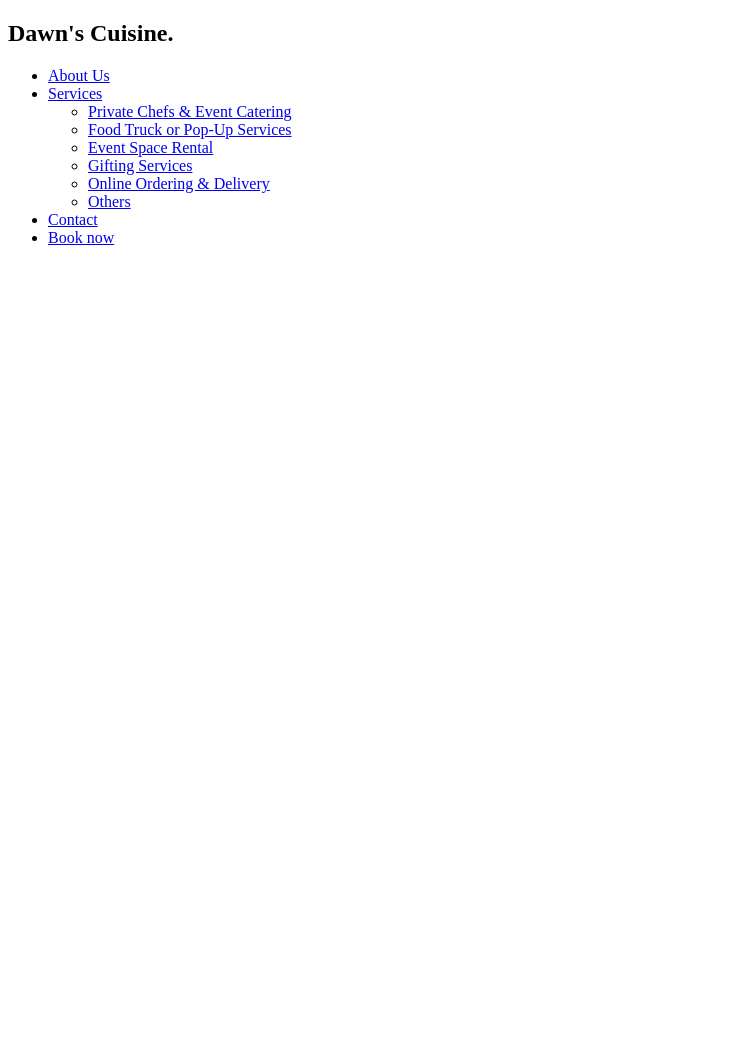
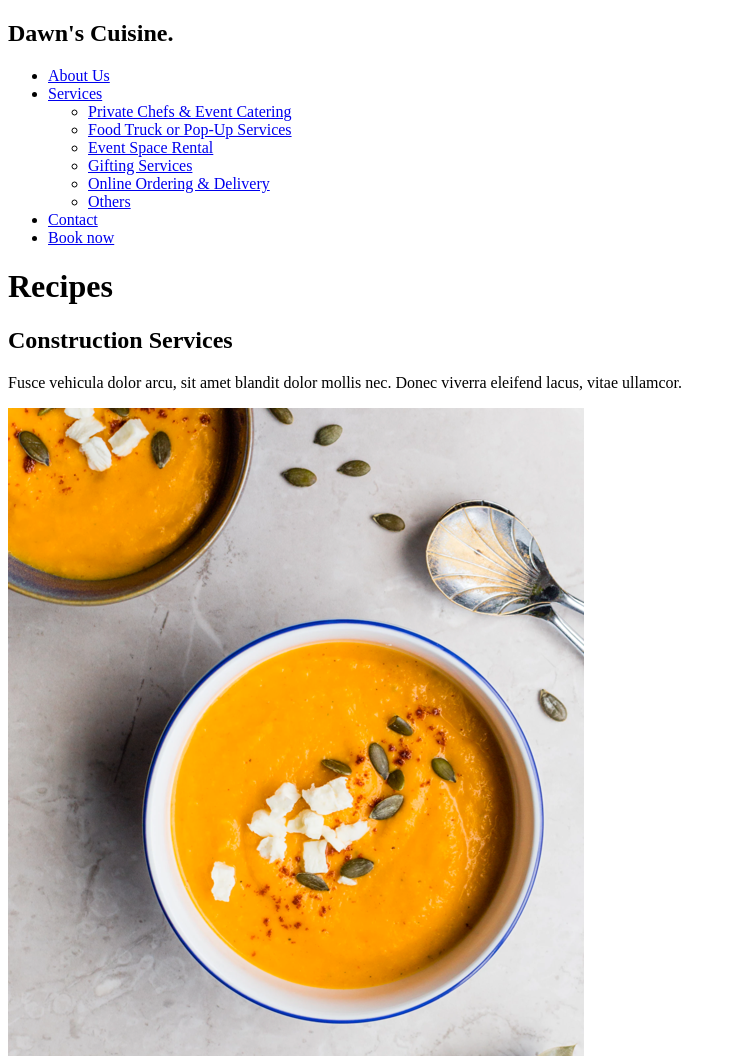
Before and after one commit to PseuDawncode/RESPONSIVE, a plain HTML site: page Recipe/index.html in a window 1280 px wide. Shown: the whole page, without its empty margins (0-736 px from the left). Before the commit the page ends 800 px from the top, so only its background shows below. Drawn offline with Linux system fonts and the light colour scheme.

Commit message:
Added html for the hero section and app.js for dropdown menu

```diff
--- a/Recipe/index.html
+++ b/Recipe/index.html
@@ -53,13 +53,23 @@
                     </a>
                 </li>
             </ul>
+        </div>
+    </nav>
 
-
-
+        <!--Hero Section-->
+    <div class="main">
+        <div class="main__container">
+            <div class="main__content">
+                <h1>Recipes</h1>
+                <h2>Construction Services</h2>
+                <p>Fusce vehicula dolor arcu, sit amet blandit dolor mollis nec.
+                    Donec viverra eleifend lacus, vitae ullamcor.</p>
+            </div>
+            <div class="main__img--container">
+                <img src="images/Bitmap.png" alt="orange soup" id="main__img">
+            </div>
         </div>
-
-
-    </nav>
+    </div>
 
 </body>
 </html>
```
Also changed, not shown: Recipe/app.js (added, +9 -0 lines).
